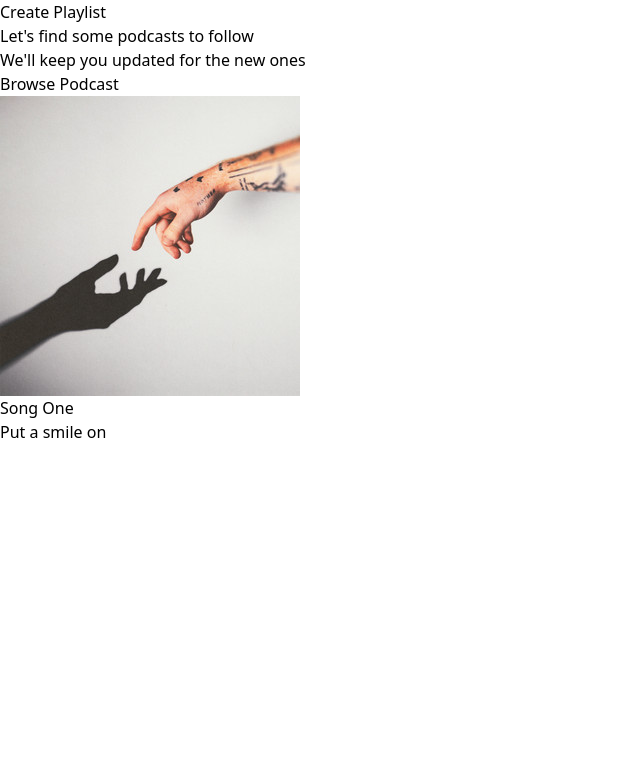
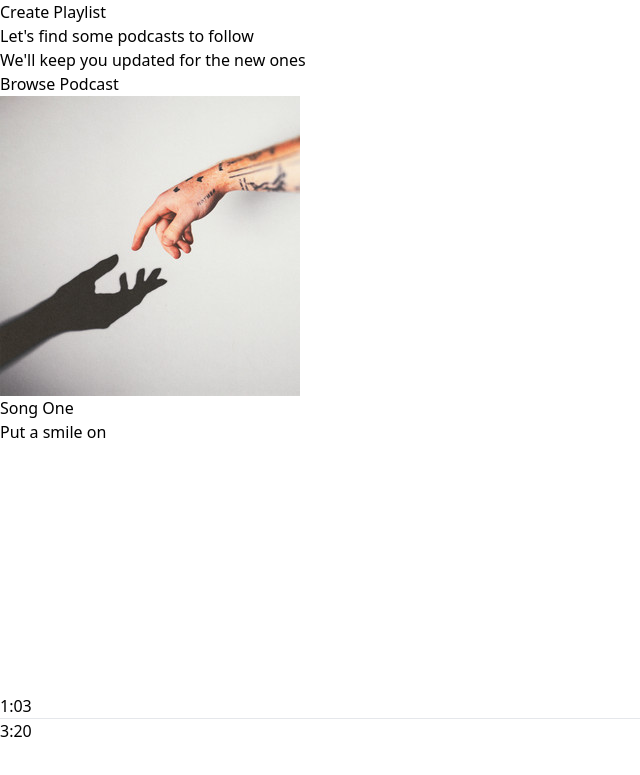
Before and after one commit to shiraz342002/Spotify-Clone-Full-Stack, a React (Vite) app in the folder Front-End/: page / in a window 1280 px wide. Shown: the part 370-1145 px from the top of the page, without its empty margins (0-640 px from the left). Before the commit the page ends 1064 px from the top, so only its background shows below. Built offline with nearby package versions, Linux system fonts and the light colour scheme.

Commit message:
Play funcionality added

```diff
--- a/Front-End/src/components/Player.jsx
+++ b/Front-End/src/components/Player.jsx
@@ -18,6 +18,24 @@
             <img className='cursor-pointer w-4' src={assets.next_icon} alt="" />
             <img className='cursor-pointer w-4' src={assets.loop_icon} alt="" />
         </div>
+        <div className="flex items-center gap-5">
+            <p>1:03</p>
+        <div className="w-[60vw] bg-gray-300 max-w-[500px] rounded-full cursor-pointer">
+            <hr className='h-1 border-none bg-green-700 w-20 rounded-full' />
+        </div>
+        <p>3:20</p>
+        </div>
+      </div>
+      <div className='hidden lg:flex items-center gap-3 opacity-75 '>
+        <img className='w-4' src={assets.plays_icon} alt="" />
+        <img className='w-4' src={assets.mic_icon} alt="" />
+        <img className='w-4' src={assets.queue_icon} alt="" />
+        <img className='w-4' src={assets.speaker_icon} alt="" />
+        <img className='w-4' src={assets.volume_icon} alt="" />
+        <div className='w-20 bg-slate-50 h-1 rounded'>
+        </div>
+        <img className='w-4' src={assets.mini_player_icon} alt="" />
+        <img className='w-4' src={assets.zoom_icon} alt="" />
       </div>
     </div>
   )
```
